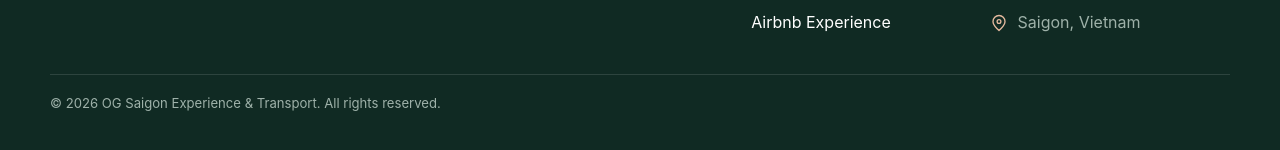
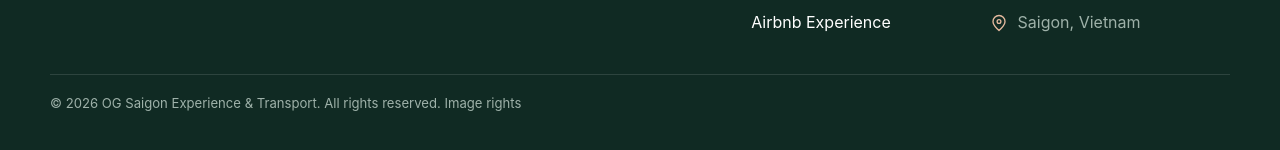
Before and after one commit to DSG2025/DSG2025.github.io, a Jekyll site: the page built from index.html, in a window 1280 px wide and 900 px high, scrolled down 6649 px. Shown: the part 694-844 px from the top of the window. Built offline with Jekyll 4.4.1, drawn with Linux system fonts in a browser that asks for light colours.

Commit message:
Clarify OG Saigon image reuse terms and link from footer

```diff
--- a/_includes/site-footer.html
+++ b/_includes/site-footer.html
@@ -42,7 +42,7 @@
 <p class="footer-contact-row footer-muted"><svg class="footer-contact-icon" aria-hidden="true" focusable="false"><use href="#og-footer-icon-pin"></use></svg><span>Saigon, Vietnam</span></p>
 </div>
 </div>
-<div class="wrap footer-bottom">© <span data-year=""></span> OG Saigon Experience &amp; Transport. All rights reserved.</div>
+<div class="wrap footer-bottom">© <span data-year=""></span> OG Saigon Experience &amp; Transport. All rights reserved. <a href="/about/#photo-rights">Image rights</a></div>
 </footer>
 <a aria-label="Message OG Saigon on WhatsApp" class="btn primary wa-float" data-whatsapp-link="" href="https://wa.me/84938033395?text=Hi%20OG%20Saigon%2C%20I%27m%20planning%20a%20trip%20to%20Saigon." rel="noopener" target="_blank">WhatsApp</a>
 {% else %}
@@ -76,7 +76,7 @@
 <p class="footer-contact-row footer-muted"><svg class="footer-contact-icon" aria-hidden="true" focusable="false"><use href="#og-footer-icon-pin"></use></svg><span>Saigon, Vietnam</span></p>
 </div>
 </div>
-<div class="wrap footer-bottom">© <span data-year=""></span> OG Saigon Experience &amp; Transport. All rights reserved.</div>
+<div class="wrap footer-bottom">© <span data-year=""></span> OG Saigon Experience &amp; Transport. All rights reserved. <a href="/about/#photo-rights">Image rights</a></div>
 </footer>
 <a aria-label="Message OG Saigon on WhatsApp" class="btn primary wa-float" data-whatsapp-link="" href="https://wa.me/84938033395?text=Hi%20OG%20Saigon%2C%20I%27m%20planning%20a%20trip%20to%20Saigon." rel="noopener" target="_blank">WhatsApp</a>
 {% endif %}
```
